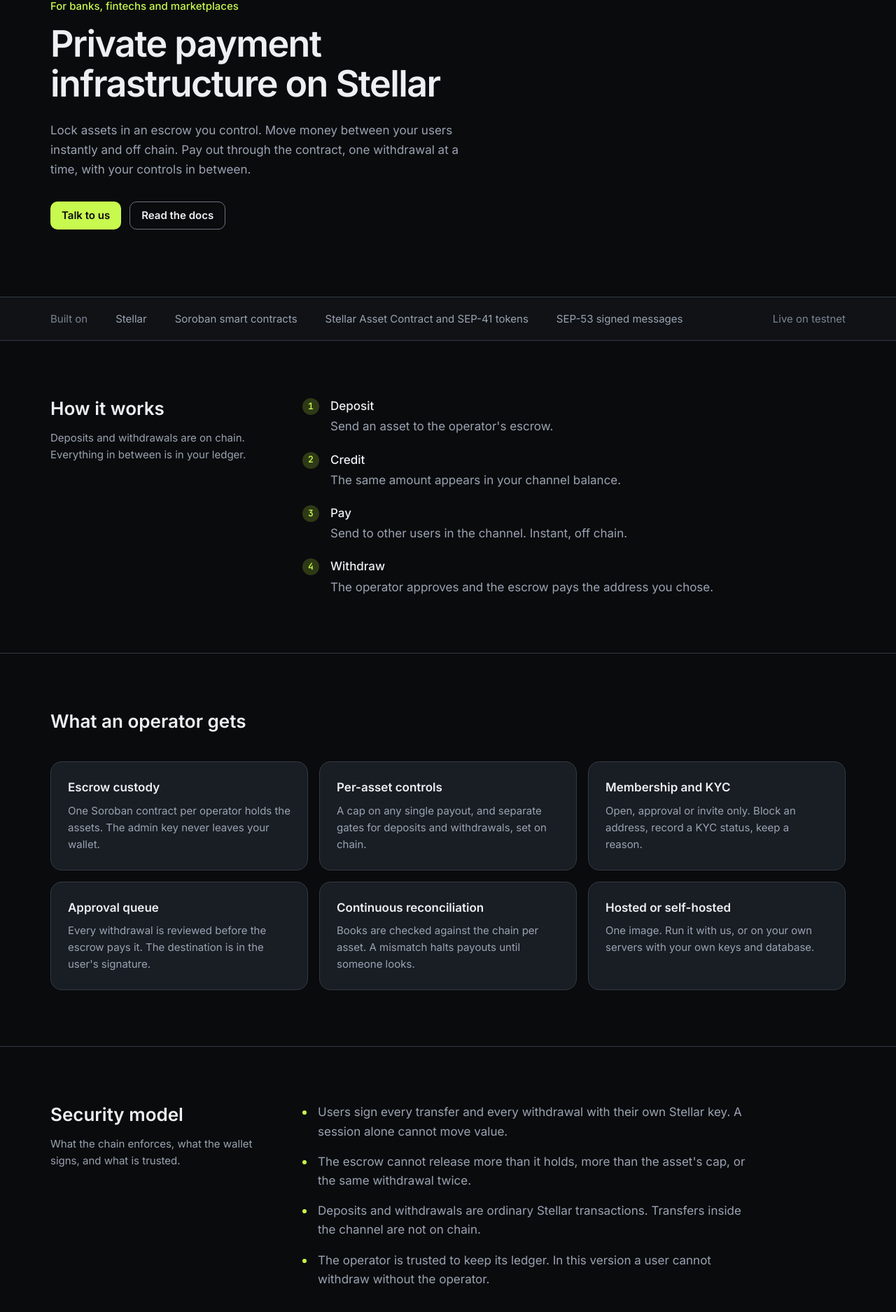
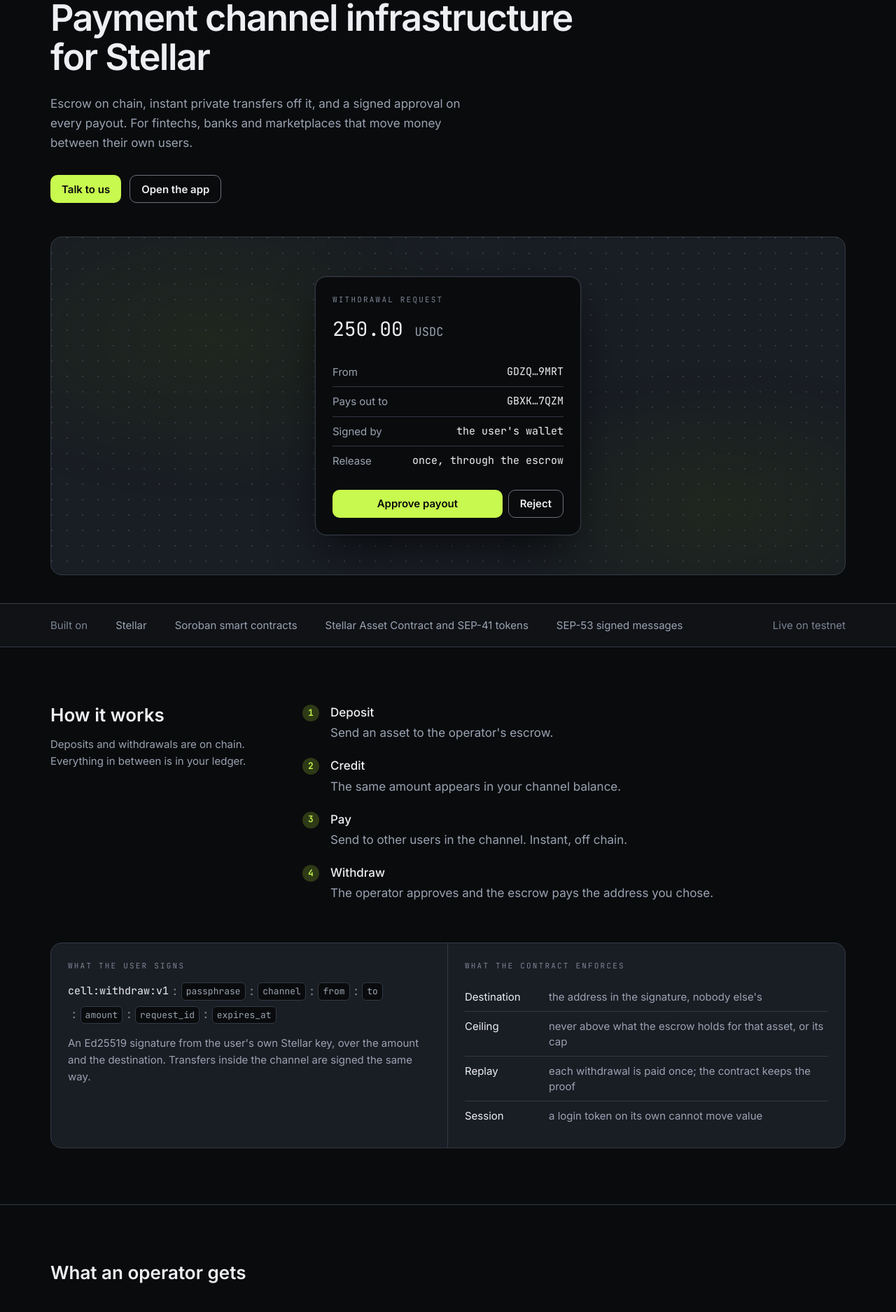
Before and after one commit to SentinelLab-VN/cell-landing-page, a React (Vite) app: page / in a window 1280 px wide. Shown: the part 171-2046 px from the top of the page at 70% size. Built offline with nearby package versions, Linux system fonts and the light colour scheme; no server answers.

Commit message:
One product moment, the mechanism, capabilities, where it fits

```diff
--- a/package.json
+++ b/package.json
@@ -13,6 +13,7 @@
   "dependencies": {
     "@fontsource-variable/inter": "^5.3.0",
     "@fontsource-variable/jetbrains-mono": "^5.3.0",
+    "lucide-react": "^1.49.0",
     "react": "^19.2.8",
     "react-dom": "^19.2.8"
   },
--- a/src/App.tsx
+++ b/src/App.tsx
@@ -1,25 +1,30 @@
+import { Building2, Landmark, Lock, ScrollText, Scale, Server, ShieldCheck, Users } from "lucide-react";
+import type { ComponentType } from "react";
 import { Diagram } from "@/components/diagram";
 import { GitHubIcon, XIcon } from "@/components/icons";
+import { Mechanism } from "@/components/mechanism";
+import { Moment } from "@/components/moment";
 import { APP_URL, CONTACT_URL, GITHUB_ORG, REPOS, X_URL } from "@/links";
 
 const button = "inline-flex h-10 items-center justify-center rounded-[10px] px-4 text-sm font-semibold whitespace-nowrap transition-colors";
 const primary = `${button} bg-primary text-primary-foreground hover:bg-primary-hover`;
 const outline = `${button} border border-border-strong text-foreground hover:bg-secondary`;
 
-const capabilities = [
-  ["Escrow custody", "One Soroban contract per operator holds the assets. The admin key never leaves your wallet."],
-  ["Per-asset controls", "A cap on any single payout, and separate gates for deposits and withdrawals, set on chain."],
-  ["Membership and KYC", "Open, approval or invite only. Block an address, record a KYC status, keep a reason."],
-  ["Approval queue", "Every withdrawal is reviewed before the escrow pays it. The destination is in the user's signature."],
-  ["Continuous reconciliation", "Books are checked against the chain per asset. A mismatch halts payouts until someone looks."],
-  ["Hosted or self-hosted", "One image. Run it with us, or on your own servers with your own keys and database."],
+type Icon = ComponentType<{ className?: string }>;
+
+const capabilities: [Icon, string, string][] = [
+  [Lock, "Escrow custody", "One Soroban contract per operator holds the assets. The admin key never leaves your wallet."],
+  [Scale, "Per-asset controls", "A cap on any single payout, and separate gates for deposits and withdrawals, set on chain."],
+  [Users, "Membership and KYC", "Open, approval or invite only. Block an address, record a KYC status, keep a reason."],
+  [ShieldCheck, "Approval queue", "Every withdrawal is reviewed before the escrow pays it. The destination is in the user's signature."],
+  [ScrollText, "Continuous reconciliation", "Books are checked against the chain per asset. A mismatch halts payouts until someone looks."],
+  [Server, "Hosted or self-hosted", "One image. Run it with us, or on your own servers with your own keys and database."],
 ];
 
-const security = [
-  "Users sign every transfer and every withdrawal with their own Stellar key. A session alone cannot move value.",
-  "The escrow cannot release more than it holds, more than the asset's cap, or the same withdrawal twice.",
-  "Deposits and withdrawals are ordinary Stellar transactions. Transfers inside the channel are not on chain.",
-  "The operator is trusted to keep its ledger. In this version a user cannot withdraw without the operator.",
+const uses: [Icon, string, string][] = [
+  [Landmark, "Neobank balances", "Customer accounts backed one to one by assets in escrow, with instant transfers between them."],
+  [Building2, "Marketplace payouts", "Hold seller balances off chain, pay out on Stellar when they ask, after your review."],
+  [Users, "Payroll and B2B", "Invite-only channels where every member is known and every payment is signed."],
 ];
 
 export function App() {
@@ -34,7 +39,7 @@
           <nav className="flex items-center gap-6 text-sm text-muted-foreground max-md:hidden">
             <a className="hover:text-foreground" href="#how">How it works</a>
             <a className="hover:text-foreground" href="#capabilities">Capabilities</a>
-            <a className="hover:text-foreground" href="#security">Security</a>
+            <a className="hover:text-foreground" href="#uses">Use cases</a>
             <a className="hover:text-foreground" href={REPOS.docs}>Docs</a>
           </nav>
           <div className="flex items-center gap-2">
@@ -45,20 +50,22 @@
       </header>
 
       <main>
-        <section className="mx-auto w-full max-w-[1200px] px-8 py-16 max-md:px-4 md:py-24">
-          <div className="max-w-[720px]">
-            <p className="text-sm font-medium text-primary-ink">For banks, fintechs and marketplaces</p>
-            <h1 className="mt-4 text-[36px] leading-[1.08] font-semibold tracking-[-0.03em] text-foreground md:text-[52px]">
-              Private payment infrastructure on Stellar
+        <section className="mx-auto w-full max-w-[1200px] px-8 pt-16 pb-10 max-md:px-4 md:pt-24">
+          <div className="max-w-[760px]">
+            <h1 className="text-[36px] leading-[1.08] font-semibold tracking-[-0.03em] text-foreground md:text-[52px]">
+              Payment channel infrastructure for Stellar
             </h1>
             <p className="mt-6 max-w-[600px] text-base leading-[1.65] text-muted-foreground">
-              Lock assets in an escrow you control. Move money between your users instantly and off chain. Pay out
-              through the contract, one withdrawal at a time, with your controls in between.
+              Escrow on chain, instant private transfers off it, and a signed approval on every payout. For fintechs,
+              banks and marketplaces that move money between their own users.
             </p>
             <div className="mt-8 flex flex-wrap gap-3">
               <a href={CONTACT_URL} className={primary}>Talk to us</a>
-              <a href={REPOS.docs} className={outline}>Read the docs</a>
+              <a href={APP_URL} className={outline}>Open the app</a>
             </div>
+          </div>
+          <div className="mt-12">
+            <Moment />
           </div>
         </section>
 
@@ -73,7 +80,8 @@
           </div>
         </div>
 
-        <section id="how" className="mx-auto grid w-full max-w-[1200px] gap-10 px-8 py-20 max-md:px-4 lg:grid-cols-[320px_1fr]">
+        <section id="how" className="mx-auto w-full max-w-[1200px] px-8 py-20 max-md:px-4">
+          <div className="grid gap-10 lg:grid-cols-[320px_1fr]">
             <div>
               <h2 className="text-2xl font-semibold text-foreground">How it works</h2>
               <p className="mt-3 text-[15px] leading-[1.6] text-muted-foreground">
@@ -81,15 +89,20 @@
               </p>
             </div>
             <Diagram />
+          </div>
+          <div className="mt-14">
+            <Mechanism />
+          </div>
         </section>
 
         <section id="capabilities" className="border-t border-border">
           <div className="mx-auto w-full max-w-[1200px] px-8 py-20 max-md:px-4">
             <h2 className="text-2xl font-semibold text-foreground">What an operator gets</h2>
             <div className="mt-10 grid gap-4 md:grid-cols-2 lg:grid-cols-3">
-              {capabilities.map(([title, body]) => (
+              {capabilities.map(([I, title, body]) => (
                 <div key={title} className="rounded-2xl border border-border bg-card p-6 max-md:p-[18px]">
-                  <h3 className="text-base font-semibold text-foreground">{title}</h3>
+                  <I className="size-5 text-primary-ink" />
+                  <h3 className="mt-4 text-base font-semibold text-foreground">{title}</h3>
                   <p className="mt-2 text-[15px] leading-[1.6] text-muted-foreground">{body}</p>
                 </div>
               ))}
@@ -97,22 +110,18 @@
           </div>
         </section>
 
-        <section id="security" className="border-t border-border">
-          <div className="mx-auto grid w-full max-w-[1200px] gap-10 px-8 py-20 max-md:px-4 lg:grid-cols-[320px_1fr]">
-            <div>
-              <h2 className="text-2xl font-semibold text-foreground">Security model</h2>
-              <p className="mt-3 text-[15px] leading-[1.6] text-muted-foreground">
-                What the chain enforces, what the wallet signs, and what is trusted.
-              </p>
+        <section id="uses" className="border-t border-border bg-card/40">
+          <div className="mx-auto w-full max-w-[1200px] px-8 py-20 max-md:px-4">
+            <p className="num text-[11px] tracking-[0.2em] text-primary-ink uppercase">Where it fits</p>
+            <div className="mt-8 grid gap-x-12 gap-y-10 md:grid-cols-3">
+              {uses.map(([I, title, body]) => (
+                <div key={title}>
+                  <I className="size-5 text-muted-foreground" />
+                  <h3 className="mt-4 text-base font-semibold text-foreground">{title}</h3>
+                  <p className="mt-2 text-[15px] leading-[1.6] text-muted-foreground">{body}</p>
                 </div>
-            <ul className="max-w-[640px] space-y-4">
-              {security.map((line) => (
-                <li key={line} className="flex gap-4 text-base leading-[1.6] text-muted-foreground">
-                  <span className="mt-[11px] size-1.5 shrink-0 rounded-full bg-primary-ink" aria-hidden />
-                  {line}
-                </li>
               ))}
-            </ul>
+            </div>
           </div>
         </section>
 
@@ -123,7 +132,7 @@
               <p className="mt-2 text-[15px] text-muted-foreground">Deploy an escrow in a few minutes. The code is open.</p>
             </div>
             <div className="flex flex-wrap gap-3">
-              <a href={APP_URL} className={primary}>Open the app</a>
+              <a href={CONTACT_URL} className={primary}>Talk to us</a>
               <a href={GITHUB_ORG} className={outline}>GitHub</a>
             </div>
           </div>
--- /dev/null
+++ b/src/components/mechanism.tsx
@@ -0,0 +1,45 @@
+/** What the user signs, and what the contract makes of it. */
+const parts = ["passphrase", "channel", "from", "to", "amount", "request_id", "expires_at"];
+
+const enforced = [
+  ["Destination", "the address in the signature, nobody else's"],
+  ["Ceiling", "never above what the escrow holds for that asset, or its cap"],
+  ["Replay", "each withdrawal is paid once; the contract keeps the proof"],
+  ["Session", "a login token on its own cannot move value"],
+];
+
+export function Mechanism() {
+  return (
+    <div className="overflow-hidden rounded-2xl border border-border bg-card">
+      <div className="grid lg:grid-cols-2">
+        <div className="border-b border-border p-6 lg:border-r lg:border-b-0">
+          <p className="num text-[11px] tracking-[0.2em] text-dim uppercase">What the user signs</p>
+          <div className="mt-4 flex flex-wrap items-center gap-y-2">
+            <span className="num text-sm text-foreground">cell:withdraw:v1</span>
+            {parts.map((p) => (
+              <span key={p} className="flex items-center">
+                <span className="num mx-1 text-dim">:</span>
+                <span className="num rounded-[6px] border border-border bg-background px-1.5 py-0.5 text-[13px] text-muted-foreground">{p}</span>
+              </span>
+            ))}
+          </div>
+          <p className="mt-4 text-[15px] leading-[1.6] text-muted-foreground">
+            An Ed25519 signature from the user's own Stellar key, over the amount and the destination. Transfers
+            inside the channel are signed the same way.
+          </p>
+        </div>
+        <div className="p-6">
+          <p className="num text-[11px] tracking-[0.2em] text-dim uppercase">What the contract enforces</p>
+          <dl className="mt-4 divide-y divide-border">
+            {enforced.map(([k, v]) => (
+              <div key={k} className="flex gap-6 py-2.5 text-sm">
+                <dt className="w-24 shrink-0 text-foreground">{k}</dt>
+                <dd className="text-muted-foreground">{v}</dd>
+              </div>
+            ))}
+          </dl>
+        </div>
+      </div>
+    </div>
+  );
+}
--- /dev/null
+++ b/src/components/moment.tsx
@@ -0,0 +1,45 @@
+/** One product moment on a textured panel: a payout the user signed, waiting for the operator. */
+export function Moment() {
+  return (
+    <div className="relative overflow-hidden rounded-2xl border border-border bg-card">
+      <div
+        aria-hidden
+        className="absolute inset-0 opacity-[0.35]"
+        style={{
+          backgroundImage:
+            "radial-gradient(circle at 1px 1px, var(--border-strong) 1px, transparent 0), radial-gradient(60% 80% at 20% 30%, var(--primary-subtle) 0%, transparent 60%), radial-gradient(50% 70% at 85% 80%, var(--primary-subtle) 0%, transparent 60%)",
+          backgroundSize: "22px 22px, 100% 100%, 100% 100%",
+        }}
+      />
+      <div className="relative flex min-h-[380px] items-center justify-center px-6 py-14">
+        <div className="w-full max-w-[380px] rounded-2xl border border-border bg-background p-6 shadow-lg">
+          <p className="num text-[11px] tracking-[0.2em] text-dim uppercase">Withdrawal request</p>
+          <p className="num mt-3 text-[28px] text-foreground">250.00 <span className="text-base text-muted-foreground">USDC</span></p>
+          <dl className="mt-5 divide-y divide-border text-sm">
+            <Row k="From" v="GDZQ…9MRT" />
+            <Row k="Pays out to" v="GBXK…7QZM" />
+            <Row k="Signed by" v="the user's wallet" />
+            <Row k="Release" v="once, through the escrow" />
+          </dl>
+          <div className="mt-5 flex gap-2">
+            <span className="inline-flex h-10 flex-1 items-center justify-center rounded-[10px] bg-primary text-sm font-semibold text-primary-foreground">
+              Approve payout
+            </span>
+            <span className="inline-flex h-10 items-center justify-center rounded-[10px] border border-border-strong px-4 text-sm font-semibold text-foreground">
+              Reject
+            </span>
+          </div>
+        </div>
+      </div>
+    </div>
+  );
+}
+
+function Row({ k, v }: { k: string; v: string }) {
+  return (
+    <div className="flex items-center justify-between py-2.5">
+      <dt className="text-muted-foreground">{k}</dt>
+      <dd className="num text-foreground">{v}</dd>
+    </div>
+  );
+}
```
Also changed, not shown: 1 other file (tests, documents, lock files or other folders). Lines whose indentation alone changed are shown as unchanged.
